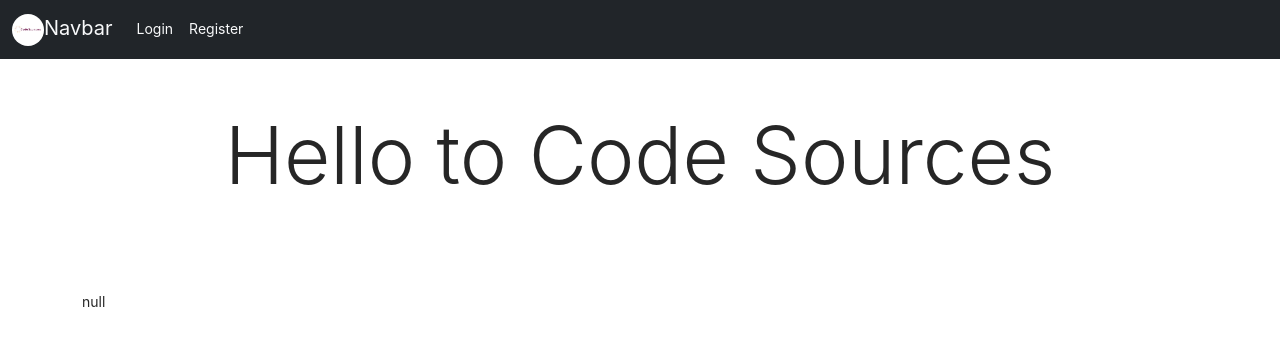
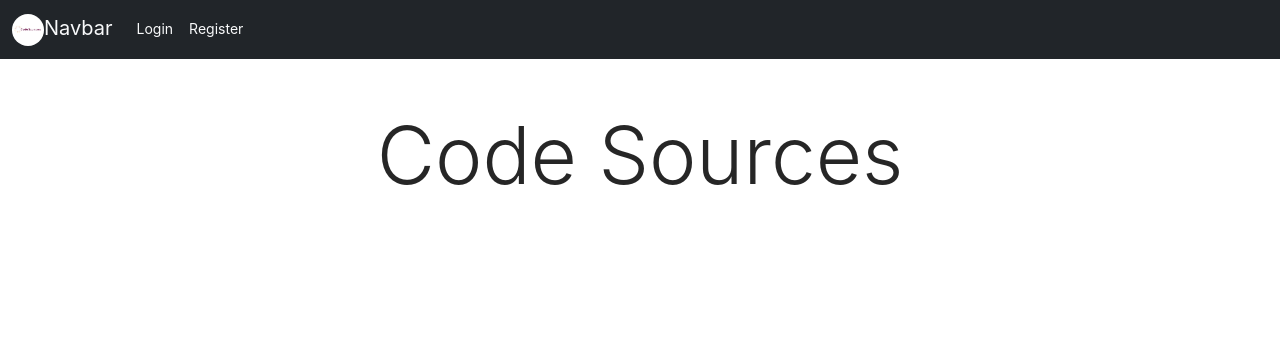
Before and after one commit to abjj1999/CodeSources, a Next.js app in the folder client/: page / in a window 1280 px wide. Shown: the top 346 px of the page. Built offline with nearby package versions, Linux system fonts and the light colour scheme; no server answers.

Commit message:
user page created by user name

```diff
--- a/client/pages/index.jsx
+++ b/client/pages/index.jsx
@@ -5,11 +5,12 @@ function Home() {
   const [state, setState] = useContext(UserContext);
 
   return (
-    <div className="container">
+    <div className="container-fluid">
       <div className="row">
         <div className="col">
-          <h1 className="display-1 text-center py-5">Hello to Code Sources</h1>
-          <p>{JSON.stringify(state)}</p>
+          <h1 className="display-1 font-weight-bold text-center py-5">
+            Code Sources
+          </h1>
         </div>
       </div>
     </div>
```
